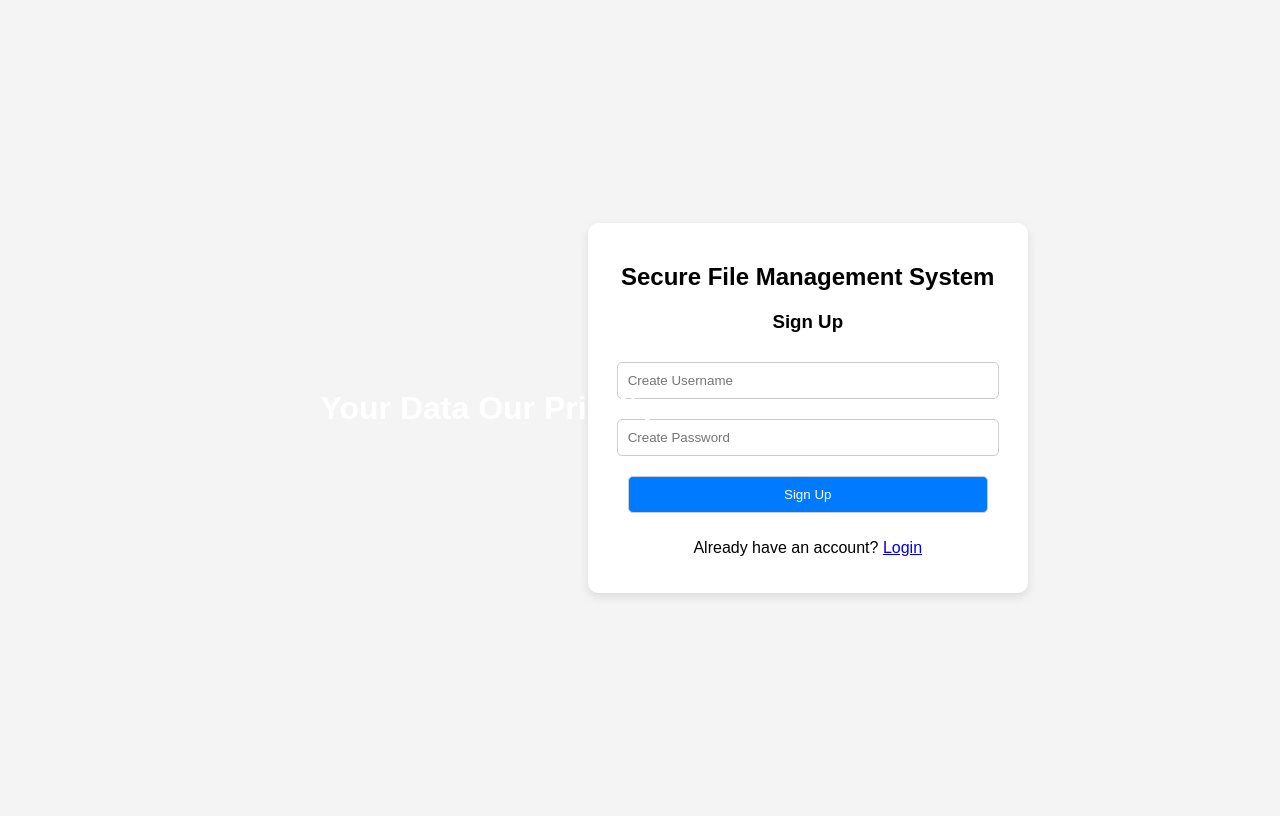
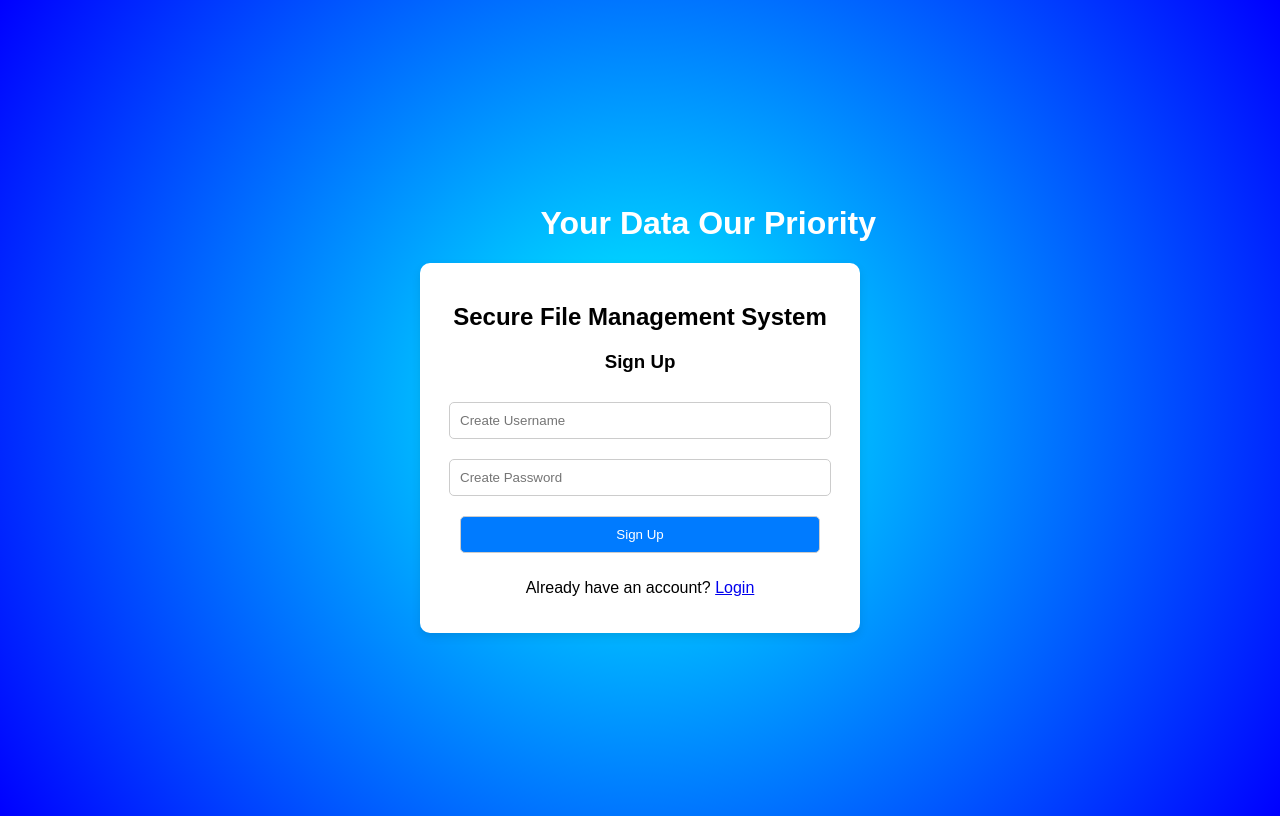
Before and after one commit to aman-hood/CSE-316, a PHP site: page / in a window 1280 px wide. Run offline with PHP 8.4, Linux system fonts and the light colour scheme; some libraries are stand-ins or nearby versions.

Commit message:
Update styles.css
UI improved

```diff
--- a/styles.css
+++ b/styles.css
@@ -4,6 +4,9 @@ body {
     display: flex;
     justify-content: center;
     align-items: center;
+    height: 100vh;
+    flex-direction: column;
+    background: radial-gradient(circle, cyan, blue);
     height: 100vh;
 }
 
```
